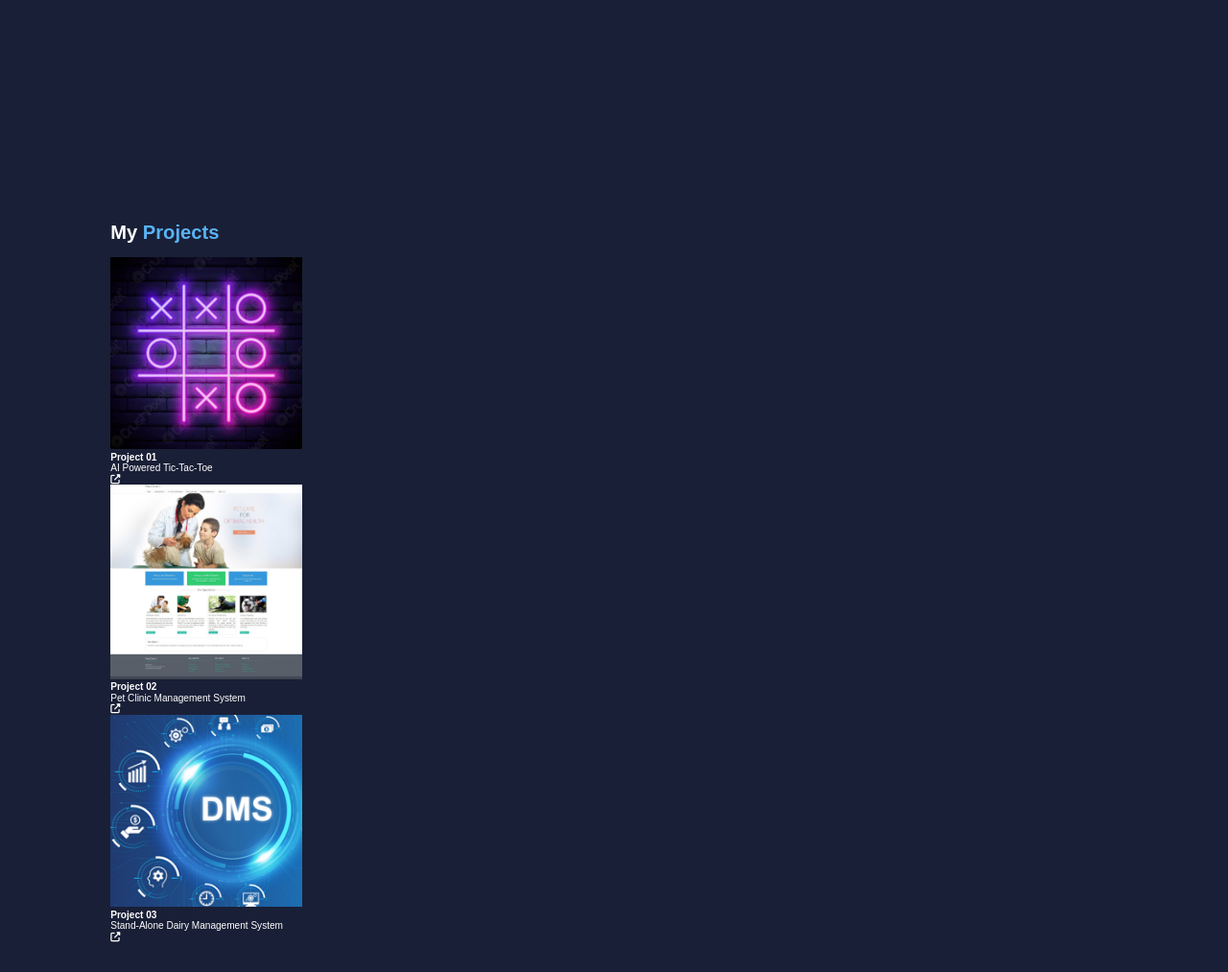
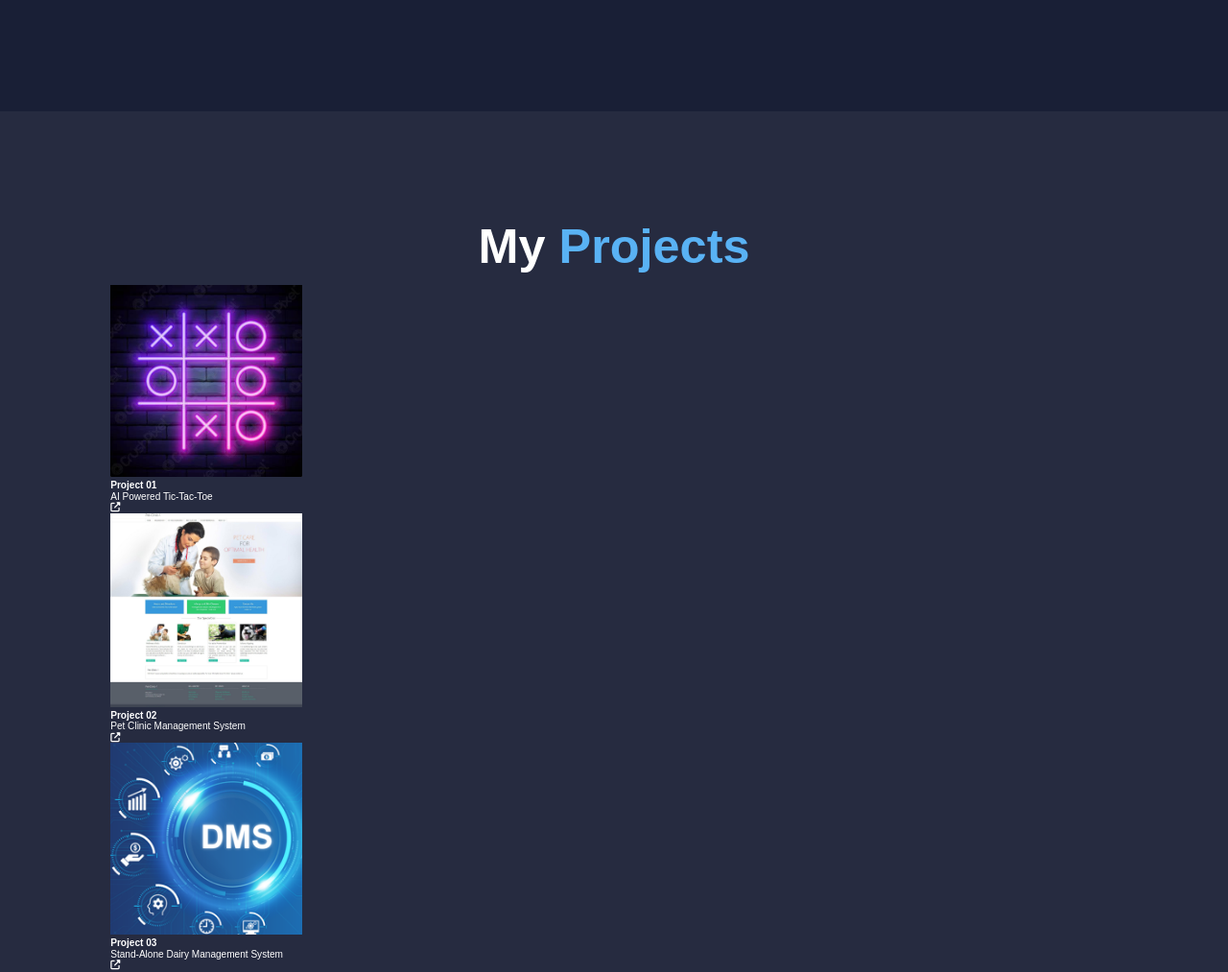
Before and after one commit to Ayusha200333/my-website, a plain HTML site: page index.html in a window 1280 px wide. Shown: the part 3884-4897 px from the top of the page at 96% size. Drawn offline with Linux system fonts and the light colour scheme.

Commit message:
add style to project section heading

```diff
--- a/style/index.css
+++ b/style/index.css
@@ -441,3 +441,17 @@ span{
     font-size: 2.2rem;
     margin:  2rem 0 3rem;
 }
+
+
+/*---project section---*/
+
+
+.projects {
+    background: var(--snd-bg-color);
+}
+
+.projects h1 {
+    margin: 1rem;
+    text-align: center;
+    font-size: 5rem;
+}
```
